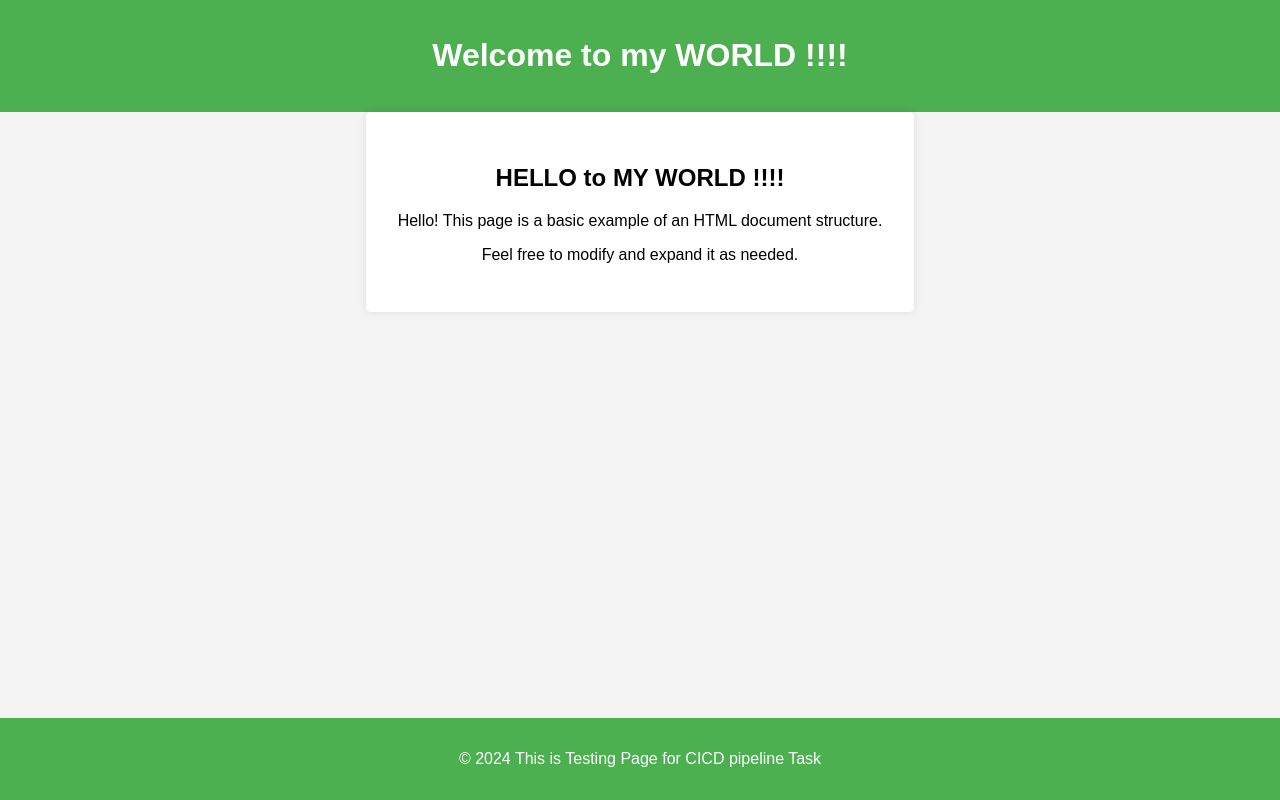
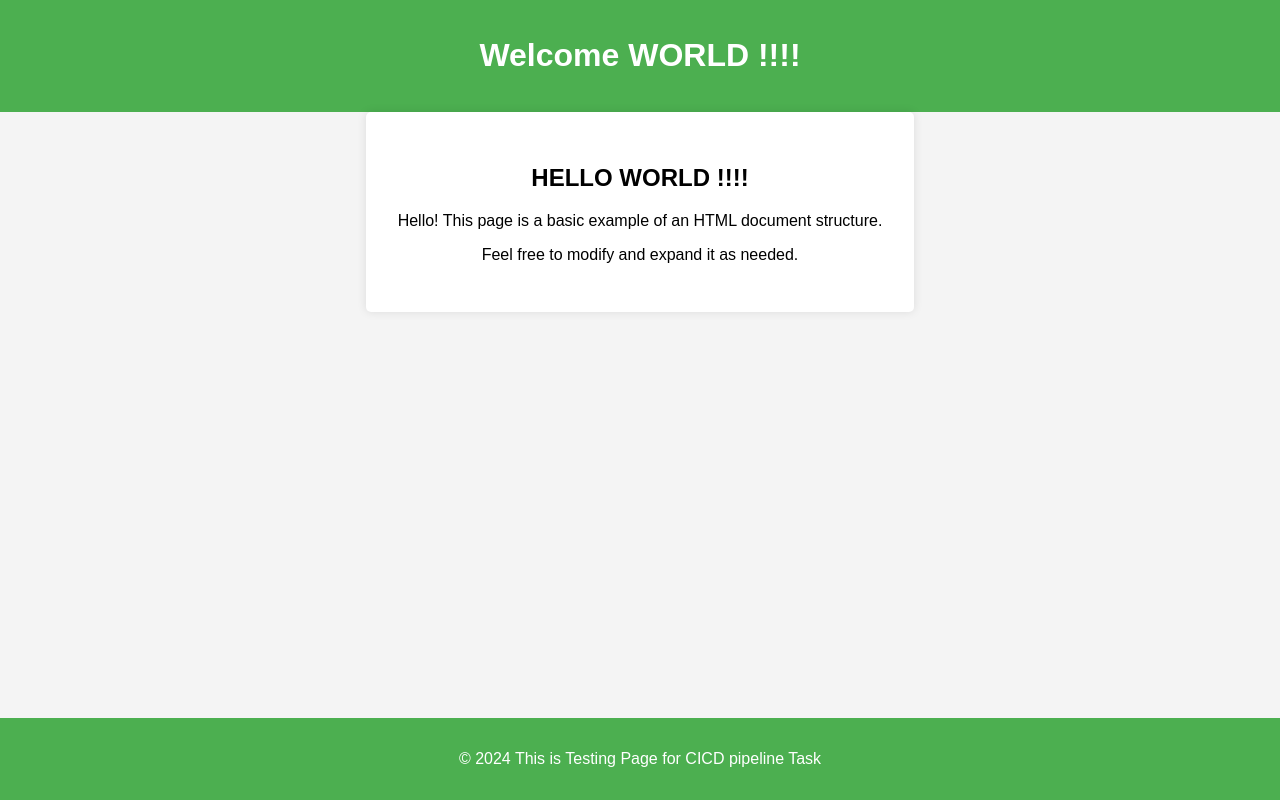
Before and after one commit to mmaazkhan/Test-cicd-Repo, a website: page index.html in a window 1280 px wide. Drawn offline with Linux system fonts and the light colour scheme.

Commit message:
update build file

```diff
--- a/index.html
+++ b/index.html
@@ -42,10 +42,10 @@
 </head>
 <body>
     <header>
-        <h1>Welcome to my WORLD !!!!</h1>
+        <h1>Welcome WORLD !!!!</h1>
     </header>
     <main>
-        <h2>HELLO to MY WORLD !!!! </h2>
+        <h2>HELLO WORLD !!!! </h2>
         <p>Hello! This page is a basic example of an HTML document structure.</p>
         <p>Feel free to modify and expand it as needed.</p>
     </main>
```
